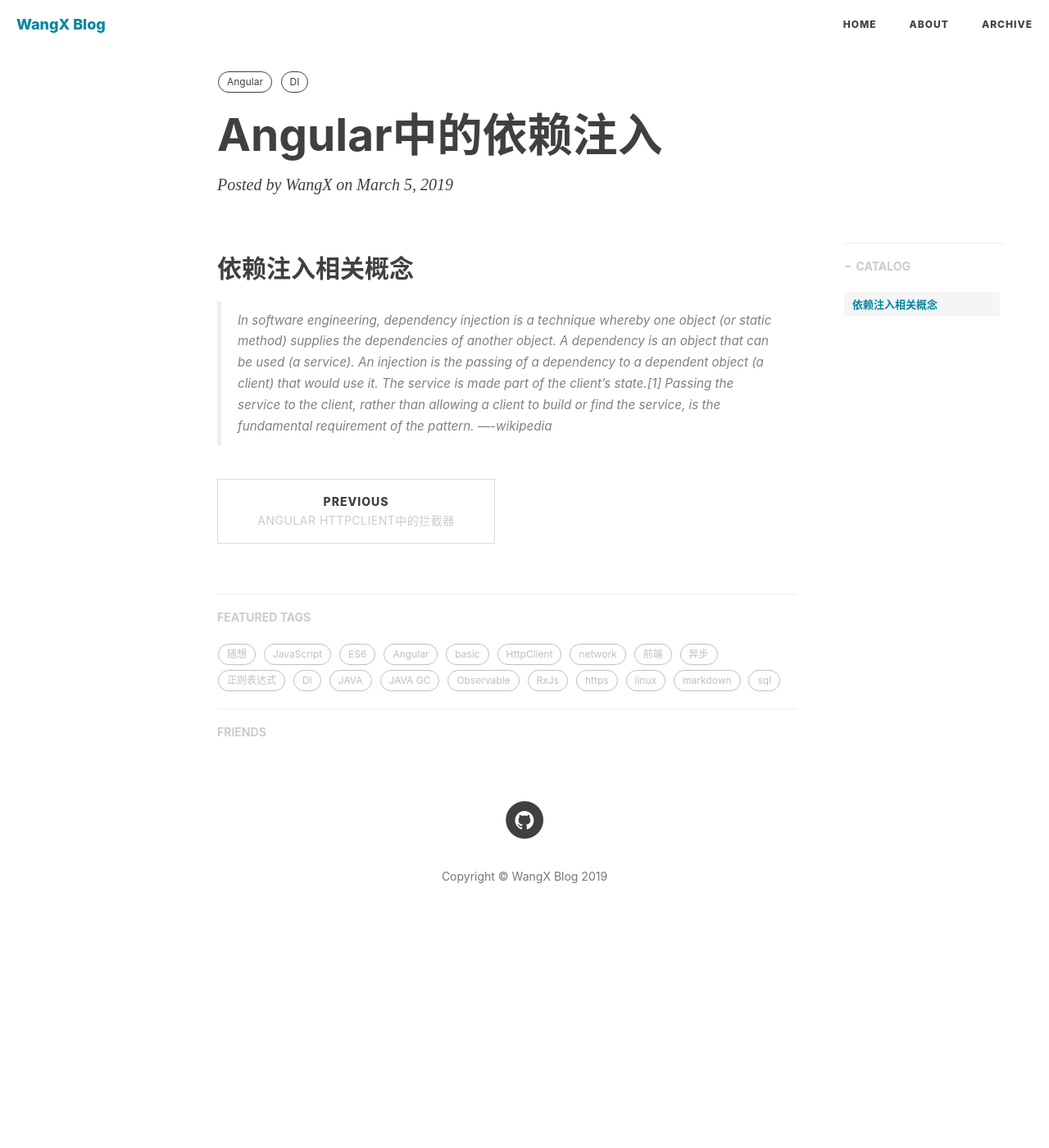
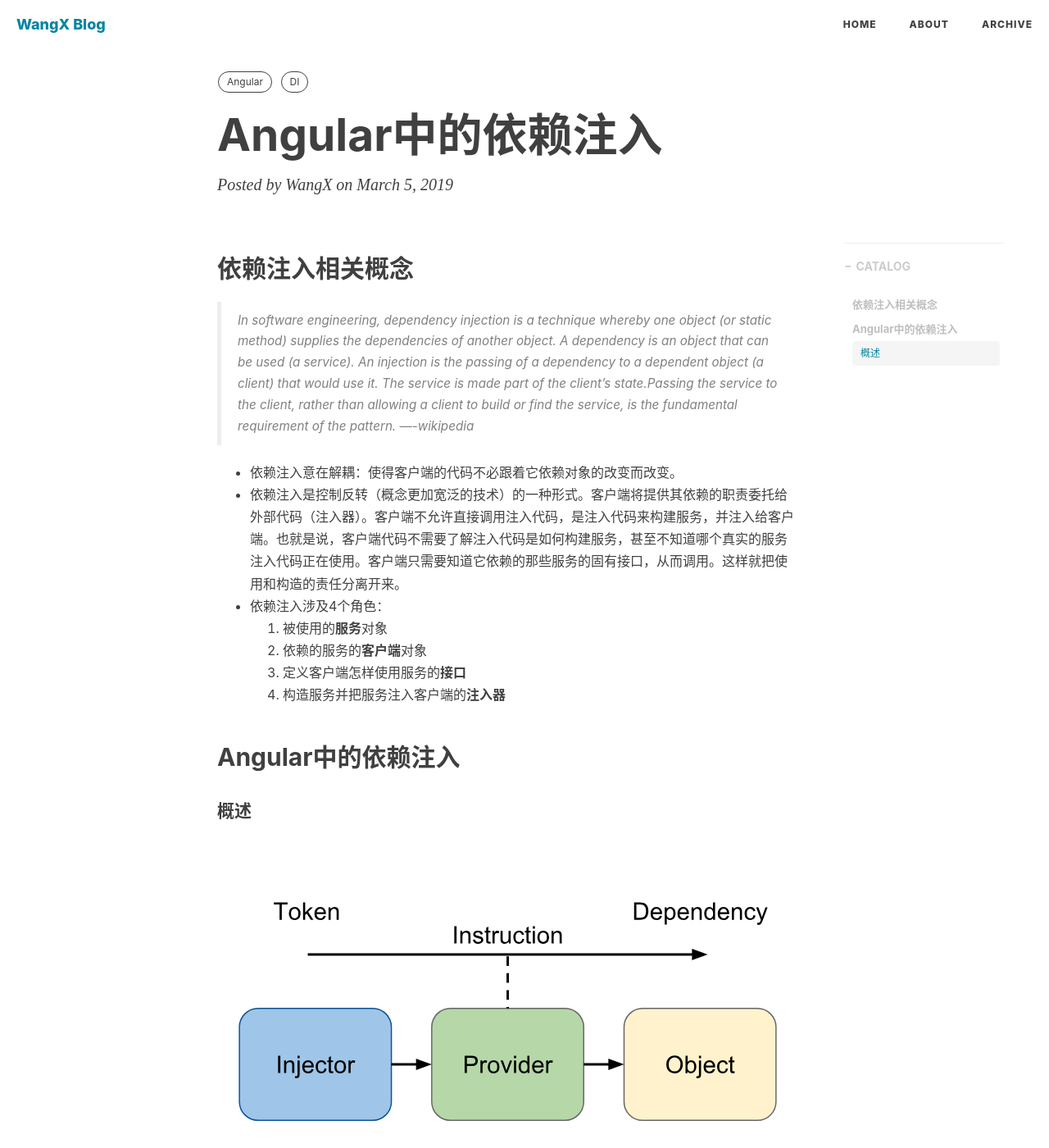
Before and after one commit to fatty-wang/fatty-wang.github.io, a Jekyll site: the page built from _posts/2019-03-05-Angular-dependency-injection.md, in a window 1280 px wide and 1400 px high. Shown: the whole window at 82% size. Built offline with Jekyll 4.4.1, drawn with Linux system fonts in a browser that asks for light colours; nearby versions of some CDN libraries; comment, search, counter and statistics services are not loaded.

Commit message:
angular dependency injection v1

```diff
--- a/_posts/2019-03-05-Angular-dependency-injection.md
+++ b/_posts/2019-03-05-Angular-dependency-injection.md
@@ -12,4 +12,19 @@
 
 ## 依赖注入相关概念
 
-> In software engineering, dependency injection is a technique whereby one object (or static method) supplies the dependencies of another object. A dependency is an object that can be used (a service). An injection is the passing of a dependency to a dependent object (a client) that would use it. The service is made part of the client's state.[1] Passing the service to the client, rather than allowing a client to build or find the service, is the fundamental requirement of the pattern.                      ----wikipedia
+>    In software engineering, dependency injection is a technique whereby one object (or static method) supplies the dependencies of another object. A dependency is an object that can be used (a service). An injection is the passing of a dependency to a dependent object (a client) that would use it. The service is made part of the client's state.Passing the service to the client, rather than allowing a client to build or find the service, is the fundamental requirement of the pattern.                      ----wikipedia
+
+* 依赖注入意在解耦：使得客户端的代码不必跟着它依赖对象的改变而改变。
+* 依赖注入是控制反转（概念更加宽泛的技术）的一种形式。客户端将提供其依赖的职责委托给外部代码（注入器）。客户端不允许直接调用注入代码，是注入代码来构建服务，并注入给客户端。也就是说，客户端代码不需要了解注入代码是如何构建服务，甚至不知道哪个真实的服务注入代码正在使用。客户端只需要知道它依赖的那些服务的固有接口，从而调用。这样就把使用和构造的责任分离开来。
+* 依赖注入涉及4个角色：
+1. 被使用的**服务**对象
+2. 依赖的服务的**客户端**对象
+3. 定义客户端怎样使用服务的**接口**
+4. 构造服务并把服务注入客户端的**注入器**
+
+
+## Angular中的依赖注入
+
+#### 概述
+
+!["DI框架构成"](/img/angular2/di-in-angular2-5.svg "DI框架构成")
```
Also changed, not shown: img/angular2/di-in-angular2-5.svg (added).
